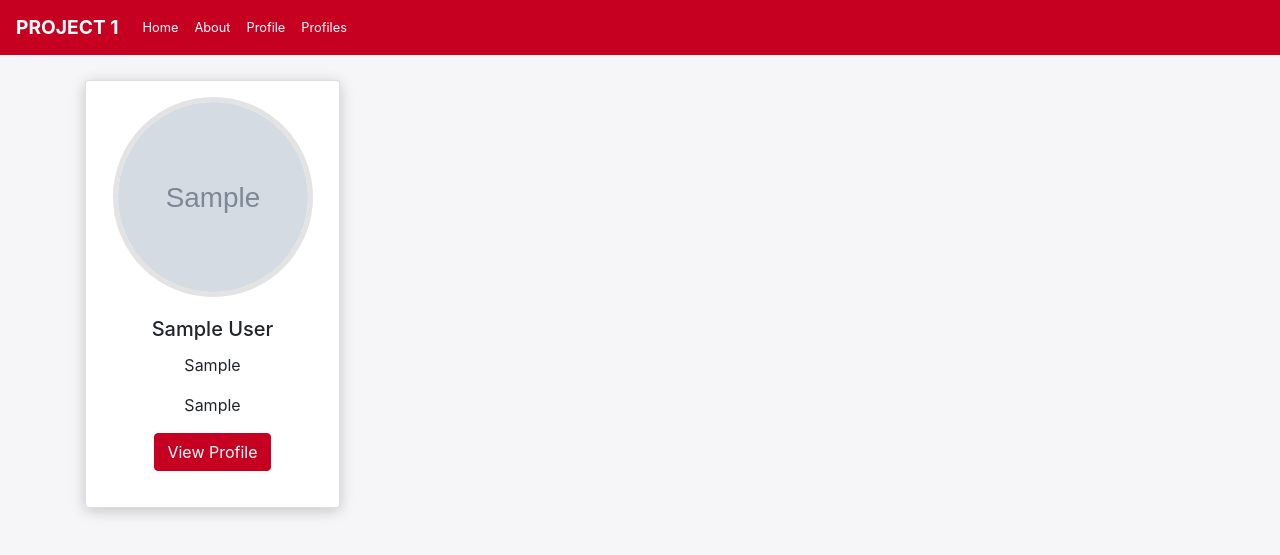
After one commit to Dev-Dominic/info3180-project1, a Flask app: template app/templates/profiles.html in a window 1280 px wide. The commit adds this page. Shown: the top 555 px of the page. Run offline with Flask 2, Linux system fonts and the light colour scheme; tables that the repository leaves empty hold one stand-in row (values such as "Sample post"); the template is opened without the code that fills it: values that come from a table or form of the project are taken from there, most other values are stand-ins (such as "Sample title", 1, 10 or a date in 2020); grey boxes marked "Sample" are stand-in pictures; parts of the project's set-up code (start-up, migrations or seed data) failed here and were passed over; some libraries are stand-ins or nearby versions.

Commit message:
Implement /profiles endpoint
Collect all user data from database and pass to profiles.html template.
profiles.html template implemented using base.html with the use of
bootstrap cards and custom css from app.css. All app.css /profiles
endpoint code is under '/* Profiles Page */'

```diff
--- a/app/static/css/app.css
+++ b/app/static/css/app.css
@@ -46,6 +46,7 @@ nav{
 
 main{
     margin-top: 5rem;
+
 }
 
 /* Create Profile Page */
@@ -64,3 +65,20 @@ form label{
     background-color: #c60021 !important;
     border-color: #c60021 !important;
 }
+
+/* Profiles Page */
+
+.card{
+    margin-bottom: 1rem;
+    padding: 1rem;
+    text-align: center;
+    box-shadow: 0px 3px 15px rgba(0,0,0,0.2);
+}
+
+.card-profileImage{
+    height: 200px;
+    width: 200px;
+    border-radius: 50%;
+    border: 5px solid #e3e3e3;
+    margin: auto;
+}
--- /dev/null
+++ b/app/templates/profiles.html
@@ -0,0 +1,38 @@
+{% extends 'base.html' %}
+
+{% block content %}
+    {% if users %}
+
+        <div class="row">
+            {% for user in users %}
+
+            <div class="col-12 col-sm-6 col-xl-3">
+                <div class="card">
+                    <img class="card-profileImage" src="{{ url_for('uploaded_file' ,  filename=user.profileImage) }}" alt="Profile Picture">
+
+                    <div class="card-body">
+
+                        <h5 class="card-title">{{ user.firstname }} {{ user.lastname }}</h5>
+
+                        <p class="card-text">
+                            <span></span>
+                            {{ user.gender }}
+                        </p>
+
+                        <p class="card-text">
+                            {{ user.location }}
+                        </p>
+
+                        <a href="#" class="btn btn-primary">View Profile</a>
+
+                    </div>
+
+                </div>
+            </div>
+            {% endfor %}
+        </div>
+
+    {% else %}
+        <h2>No users</h2>
+    {% endif %}
+{% endblock %}
--- a/app/views.py
+++ b/app/views.py
@@ -1,6 +1,6 @@
 from app.models import User
 from app import app, db
-from flask import render_template, request, redirect, url_for, flash
+from flask import render_template, request, redirect, url_for, flash, send_from_directory
 from werkzeug.utils import secure_filename
 from .forms import SignUpForm
 from datetime import date
@@ -57,6 +57,7 @@ def createProfile():
         flash('User email has already been used!')
         return template
 
+    # Filter form data for user model related data
     # Securing and saving profile picture filename
 
     filterUserData = dict(filter(lambda attr: attr[0] in User.attrs, form.data.items()))
@@ -88,6 +89,9 @@ def save_user(userData):
     db.session.add(user)
     db.session.commit()
 
+@app.route("/profile/<uid>")
+def profile(uid):
+    return "profile"
 
 @app.route('/profiles')
 def profiles():
@@ -96,11 +100,16 @@ def profiles():
     Args:
         None
 
+    Return:
+        template: Rendered profiles.html template with all users
+        and boolean value
 
-@app.route("/profile/<uid>")
-def profile(uid):
-    return "profile"
+    """
+    users = User.query.all()
 
-@app.route("/profiles")
-def profiles():
-    return "profiles"
+    template = render_template('profiles.html', users=users)
+    return template
+
+@app.route('/upload/<path:filename>')
+def uploaded_file(filename):
+    return send_from_directory(app.config['UPLOAD_FOLDER'], filename)
```
